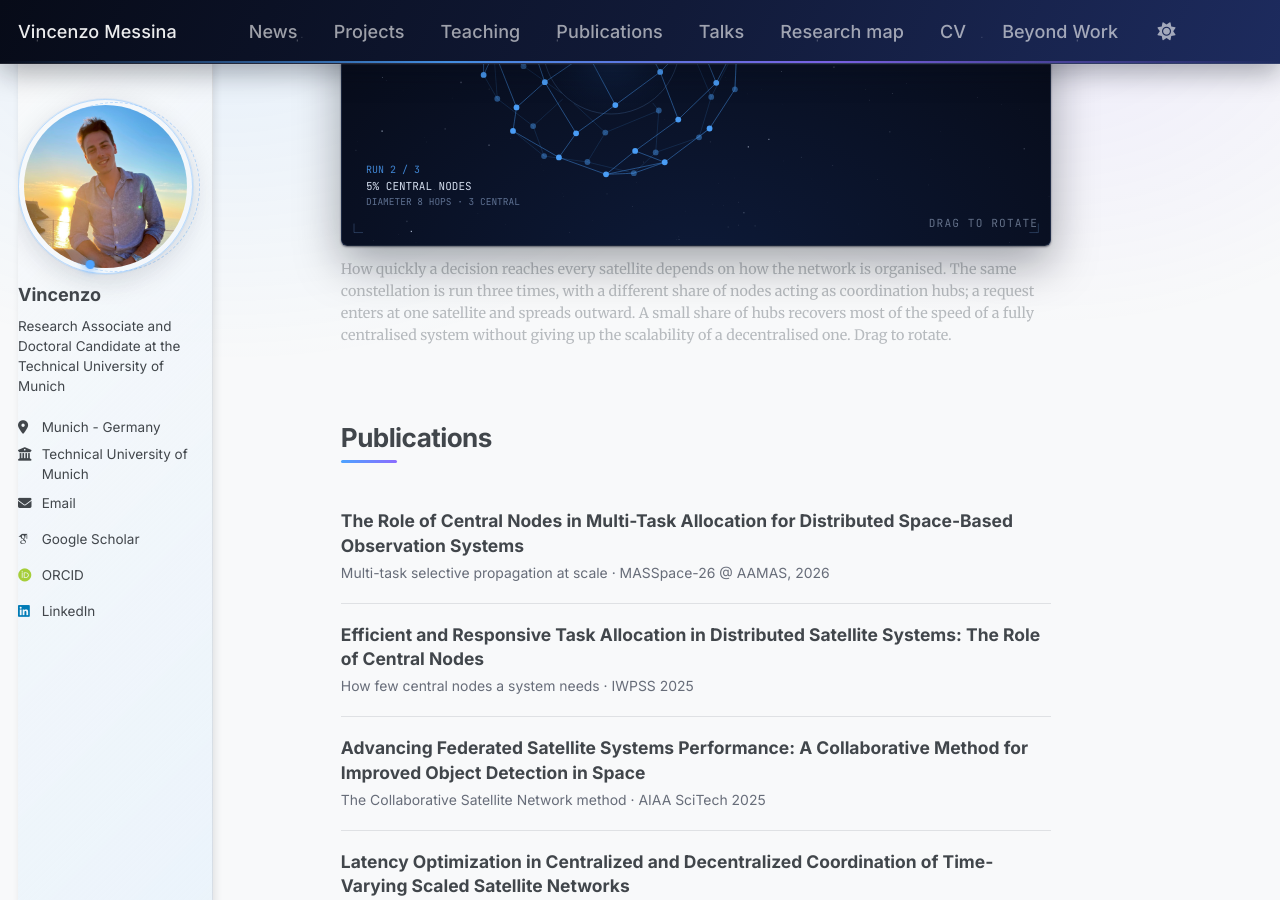
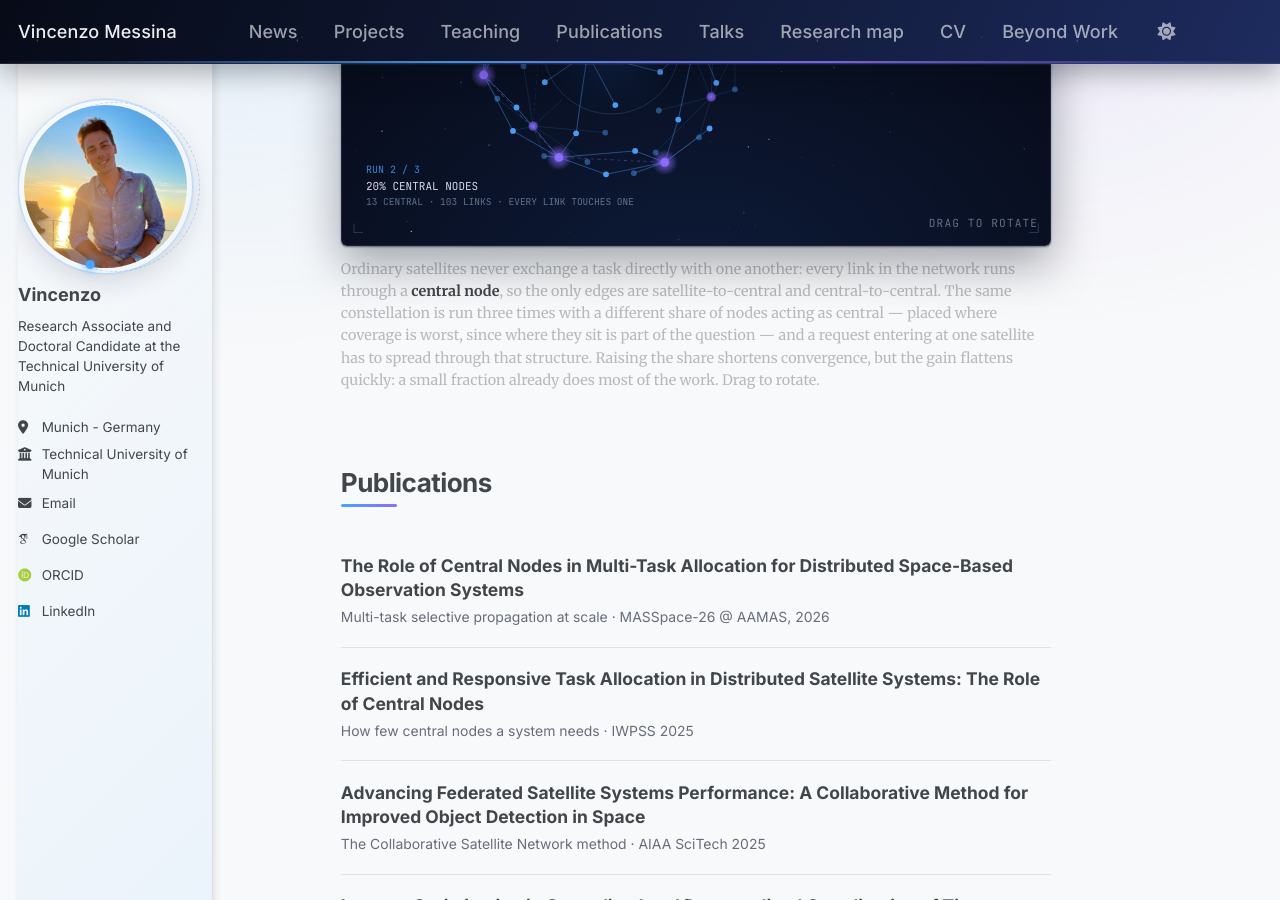
Before and after one commit to MessinaVincenzo/MessinaVincenzo.github.io, a Jekyll site: the page built from _portfolio/decentralised-coordination-task-allocation.md, in a window 1280 px wide and 900 px high, scrolled down 2153 px. Built offline with Jekyll 4.4.1, drawn with Linux system fonts in a browser that asks for light colours; some web fonts are replaced; part of the change alters nothing that is shown.

Commit message:
Fix the central-node graph: every link must touch a central node
The scene was building a nearest-neighbour mesh across all 64 nodes and
only then adding hub-to-hub shortcuts on top, so ordinary satellites were
shown exchanging tasks directly with one another. In the scheme they do
not: a satellite bids to the central nodes it can reach, and the central
nodes talk among themselves. The only two kinds of edge are
peer-to-central and central-to-central.

The edge set is therefore built per run from the central nodes outward,
after they have been chosen, rather than once up front:

- an ordinary satellite links to its nearest central node, plus any other
  within range. The nearest one counts as reachable even when it is far,
  so a sparse run comes out slow rather than stranding half the network.
- central nodes link to everything within range, plus always the nearest
  one, so a handful of them still forms a connected backbone. Backbone
  links are drawn dashed to keep the two kinds of edge apart.

With the rule applied there is no graph at all at 0% central nodes, so
that run is gone; the three runs are now 5, 20 and 50 per cent. Bars are
scaled to the slowest of them and carry the convergence times from the
papers, with 95 s at 5% matching the figure quoted on the page.

Central nodes are now placed by farthest-point sampling instead of by
lowest random rank. Random choice bunched all three of them into one
corner at 5%, which both looked like a single hub and misrepresented the
problem - where the central nodes sit is part of the question.

The readout reports the link count and that every link touches a central
node, in place of a network diameter that barely moves in a hub-and-spoke
topology and so implied the wrong cause for the speed-up.

Co-Authored-By: Claude Opus 5 <noreply@anthropic.com>

```diff
--- a/_portfolio/decentralised-coordination-task-allocation.md
+++ b/_portfolio/decentralised-coordination-task-allocation.md
@@ -69,8 +69,8 @@ scheme while keeping the scalability of a decentralised one.
 {% include orbital-scene.html
      kind="central-nodes"
      ratio="wide"
-     label="The same satellite network run three times with a different fraction of central nodes, showing how much faster a task reaches every node once a few nodes are central."
-     caption="How quickly a decision reaches every satellite depends on how the network is organised. The same constellation is run three times, with a different share of nodes acting as coordination hubs; a request enters at one satellite and spreads outward. A small share of hubs recovers most of the speed of a fully centralised system without giving up the scalability of a decentralised one. Drag to rotate." %}
+     label="A satellite network in which ordinary satellites only ever link to central nodes, run three times with a different share of nodes acting as central, showing how quickly a request spreads through each."
+     caption="Ordinary satellites never exchange a task directly with one another: every link in the network runs through a <strong>central node</strong>, so the only edges are satellite-to-central and central-to-central. The same constellation is run three times with a different share of nodes acting as central &mdash; placed where coverage is worst, since where they sit is part of the question &mdash; and a request entering at one satellite has to spread through that structure. Raising the share shortens convergence, but the gain flattens quickly: a small fraction already does most of the work. Drag to rotate." %}
 
 ## Publications
 
--- a/assets/js/orbital-scenes.js
+++ b/assets/js/orbital-scenes.js
@@ -445,13 +445,12 @@
      buy back most of the responsiveness of a centralised scheme.
      ====================================================================== */
 
-  /* conv is the convergence time as a fraction of CONV_MAX seconds. The 5%
-     figure is the one quoted on the project page: under 100 s. */
-  var CONV_MAX = 280;
+  /* Convergence times as quoted in the papers; the 5% figure is the one on
+     the project page, under 100 s. Bars are scaled to the slowest run. */
   var RUNS = [
-    { f: 0.00, label: "fully decentralised", conv: 1.00 },
-    { f: 0.05, label: "5% central nodes", conv: 0.34 },
-    { f: 0.20, label: "20% central nodes", conv: 0.22 }
+    { f: 0.05, label: "5% central nodes", secs: 95 },
+    { f: 0.20, label: "20% central nodes", secs: 62 },
+    { f: 0.50, label: "50% central nodes", secs: 48 }
   ];
 
   VM.scenes["central-nodes"] = function (el) {
@@ -473,27 +472,23 @@
       nodes.push({ p: VM.v(r * Math.cos(a), z, r * Math.sin(a)), rank: rnd() });
     }
 
-    /* Nearest-neighbour graph: the links a satellite could plausibly hold.
-       Edges are deduped through a key set rather than by only keeping i < j -
-       dropping the reversed ones would leave the graph disconnected, and an
-       unreachable node would then light up at hop zero. */
-    var edges = [];
-    var seen = {};
+    /* Distances once, reused by every run. */
+    var D = [];
     for (i = 0; i < N; i++) {
-      var d = [];
+      D.push([]);
       for (var j = 0; j < N; j++) {
-        if (i === j) continue;
-        d.push([VM.len(VM.v(nodes[i].p.x - nodes[j].p.x, nodes[i].p.y - nodes[j].p.y, nodes[i].p.z - nodes[j].p.z)), j]);
-      }
-      d.sort(function (x, y) { return x[0] - y[0]; });
-      for (var k = 0; k < 3; k++) {
-        var a = Math.min(i, d[k][1]), b = Math.max(i, d[k][1]);
-        var key = a + ":" + b;
-        if (seen[key]) continue;
-        seen[key] = 1;
-        edges.push([a, b]);
+        D[i].push(VM.len(VM.v(
+          nodes[i].p.x - nodes[j].p.x,
+          nodes[i].p.y - nodes[j].p.y,
+          nodes[i].p.z - nodes[j].p.z)));
       }
     }
+
+    /* Chord distances on the shell, beyond which two satellites are taken to
+       be out of reach of one another. */
+    var HUB_RANGE = 0.95;
+    var PEER_RANGE = 0.70;
+    var PEER_MAX = 3;
 
     var ctl = VM.orbitControl(el, -0.5, 0.2);
     var RUN_T = 4.6;
@@ -502,43 +497,97 @@
     function levelsFor(runIdx) {
       if (cached[runIdx]) return cached[runIdx];
       var f = RUNS[runIdx].f;
-      /* Take exactly round(f*N) hubs rather than thresholding the random
-         rank, so the count in the readout matches the label on the bar. */
-      var order = [];
-      for (var i2 = 0; i2 < N; i2++) order.push(i2);
-      order.sort(function (a, b) { return nodes[a].rank - nodes[b].rank; });
+
+      /* Exactly round(f*N) central nodes, placed by farthest-point sampling:
+         each new one goes wherever is currently worst served. Picking them at
+         random instead bunches them together, which both looks like a single
+         hub and misrepresents the problem - where the central nodes sit is
+         part of the question, not an afterthought. */
       var want = Math.round(f * N);
+      var start = 0;
+      for (var i2 = 1; i2 < N; i2++) if (nodes[i2].rank < nodes[start].rank) start = i2;
+      var chosen = [start];
+      var taken = {};
+      taken[start] = 1;
+      while (chosen.length < want) {
+        var best = -1, bestD = -1;
+        for (i2 = 0; i2 < N; i2++) {
+          if (taken[i2]) continue;
+          var md = 1e9;
+          for (var c2 = 0; c2 < chosen.length; c2++) md = Math.min(md, D[i2][chosen[c2]]);
+          if (md > bestD) { bestD = md; best = i2; }
+        }
+        if (best < 0) break;
+        chosen.push(best);
+        taken[best] = 1;
+      }
       var central = [];
       for (i2 = 0; i2 < N; i2++) central.push(false);
-      for (i2 = 0; i2 < want; i2++) central[order[i2]] = true;
-      /* Central nodes reach each other in one hop; that is what shortens the
-         diameter so sharply for a small f. */
-      var ex = edges.slice();
-      var hubs = [];
-      for (i2 = 0; i2 < N; i2++) if (central[i2]) hubs.push(i2);
-      for (i2 = 0; i2 < hubs.length; i2++) {
-        for (var j2 = i2 + 1; j2 < hubs.length; j2++) ex.push([hubs[i2], hubs[j2]]);
-      }
-      var lvl = hopLevels(ex, N, 0);
-      /* Anything the walk never reached must not read as "knows already". */
+      for (i2 = 0; i2 < chosen.length; i2++) central[chosen[i2]] = true;
+
+      var hubs = [], peers = [];
+      for (i2 = 0; i2 < N; i2++) (central[i2] ? hubs : peers).push(i2);
+
+      /* Every link has to touch a central node. An ordinary satellite never
+         exchanges a task with another ordinary satellite - it only ever bids
+         to the central nodes it can reach - so the only two kinds of edge in
+         the network are peer-to-central and central-to-central. */
+      var edges = [], seen = {};
+      function add(x, y) {
+        if (x === y) return;
+        var lo = Math.min(x, y), hi = Math.max(x, y), k = lo + ":" + hi;
+        if (seen[k]) return;
+        seen[k] = 1;
+        edges.push([lo, hi]);
+      }
+
+      function byDistanceFrom(from, list) {
+        var out = [];
+        for (var q = 0; q < list.length; q++) if (list[q] !== from) out.push(list[q]);
+        out.sort(function (x, y) { return D[from][x] - D[from][y]; });
+        return out;
+      }
+
+      for (var pi = 0; pi < peers.length; pi++) {
+        var p = peers[pi];
+        var near = byDistanceFrom(p, hubs);
+        if (!near.length) continue;
+        /* The nearest central node always counts as reachable, even when it
+           is far: otherwise a sparse run would simply strand half the
+           constellation instead of being slow. */
+        add(p, near[0]);
+        for (var k2 = 1; k2 < near.length && k2 < PEER_MAX; k2++) {
+          if (D[p][near[k2]] <= PEER_RANGE) add(p, near[k2]);
+        }
+      }
+
+      /* The central-node backbone: everything in range, plus the nearest one
+         so a handful of hubs still forms a connected chain. */
+      for (var hi2 = 0; hi2 < hubs.length; hi2++) {
+        var hA = hubs[hi2];
+        var others = byDistanceFrom(hA, hubs);
+        if (!others.length) continue;
+        add(hA, others[0]);
+        for (var c1 = 1; c1 < others.length; c1++) {
+          if (D[hA][others[c1]] <= HUB_RANGE) add(hA, others[c1]);
+        }
+      }
+
+      var lvl = hopLevels(edges, N, 0);
       var max = 0;
       for (i2 = 0; i2 < N; i2++) if (lvl[i2] > max) max = lvl[i2];
+      /* Anything the walk never reached must not read as "knows already". */
       for (i2 = 0; i2 < N; i2++) if (lvl[i2] < 0) lvl[i2] = max + 1;
 
-      /* Hub-to-hub pairs, used for both the walk and the drawing. Capped so a
-         large fraction cannot turn into thousands of strokes per frame. */
-      var pairs = [];
-      for (i2 = 0; i2 < hubs.length && pairs.length < 160; i2++) {
-        for (var j3 = i2 + 1; j3 < hubs.length && pairs.length < 160; j3++) {
-          pairs.push([hubs[i2], hubs[j3]]);
-        }
-      }
       cached[runIdx] = {
         lvl: lvl, central: central, hubs: hubs.length,
-        pairs: pairs, max: Math.max(max, 1)
+        edges: edges, max: Math.max(max, 1)
       };
       return cached[runIdx];
     }
+
+    var slowest = 0;
+    for (var ri = 0; ri < RUNS.length; ri++) slowest = Math.max(slowest, RUNS[ri].secs);
 
     VM.animate(canvas, function (ctx, w, h, t) {
       var idx = Math.floor(t / RUN_T) % RUNS.length;
@@ -574,14 +623,14 @@
 
       /* Draw a link as a run of short pieces, dropping the pieces that fall
          behind the globe. A single straight stroke would cut through it. */
-      function link(a, b, colour, dim) {
-        var SEG = 10, prev = null, prevHid = false;
+      function link(x, y, colour) {
+        var SEG = 8, prev = null, prevHid = false;
         for (var q = 0; q <= SEG; q++) {
           var u = q / SEG;
           var p = VM.v(
-            nodes[a].p.x + (nodes[b].p.x - nodes[a].p.x) * u,
-            nodes[a].p.y + (nodes[b].p.y - nodes[a].p.y) * u,
-            nodes[a].p.z + (nodes[b].p.z - nodes[a].p.z) * u
+            nodes[x].p.x + (nodes[y].p.x - nodes[x].p.x) * u,
+            nodes[x].p.y + (nodes[y].p.y - nodes[x].p.y) * u,
+            nodes[x].p.z + (nodes[y].p.z - nodes[x].p.z) * u
           );
           var s = cam.project(p);
           var hid = VM.hidden(s.q, RW);
@@ -593,32 +642,31 @@
         }
       }
 
+      /* Backbone links dashed, so the two kinds of edge stay distinguishable. */
       ctx.lineWidth = 1;
-      for (var e = 0; e < edges.length; e++) {
-        var ea = edges[e][0], eb = edges[e][1];
-        var lit = front >= Math.max(L.lvl[ea], L.lvl[eb]);
-        var depth = (scr[ea].z + scr[eb].z) * 0.5 > 0 ? 1 : 0.35;
-        link(ea, eb, lit ? VM.fade(C.accent, 0.42 * depth) : "rgba(150,175,215," + 0.1 * depth + ")");
-      }
-
-      /* Hub-to-hub links, drawn dashed because they are the shortcut that
-         collapses the diameter. */
-      if (L.pairs.length) {
-        ctx.setLineDash([2, 4]);
-        ctx.lineWidth = 1;
-        var hubCol = VM.fade(C.accent2, front >= 1 ? 0.3 : 0.1);
-        for (var pi = 0; pi < L.pairs.length; pi++) {
-          link(L.pairs[pi][0], L.pairs[pi][1], hubCol);
-        }
-        ctx.setLineDash([]);
+      for (var pass = 0; pass < 2; pass++) {
+        var backbone = pass === 1;
+        if (backbone) ctx.setLineDash([2, 4]);
+        for (var e = 0; e < L.edges.length; e++) {
+          var ea = L.edges[e][0], eb = L.edges[e][1];
+          var isBackbone = L.central[ea] && L.central[eb];
+          if (isBackbone !== backbone) continue;
+          var lit = front >= Math.max(L.lvl[ea], L.lvl[eb]);
+          var depth = (scr[ea].z + scr[eb].z) * 0.5 > 0 ? 1 : 0.35;
+          var col = backbone
+            ? VM.fade(C.accent2, (lit ? 0.42 : 0.12) * depth)
+            : (lit ? VM.fade(C.accent, 0.42 * depth) : "rgba(150,175,215," + 0.1 * depth + ")");
+          link(ea, eb, col);
+        }
+        if (backbone) ctx.setLineDash([]);
       }
 
       var sorted = [];
       for (i3 = 0; i3 < N; i3++) sorted.push(i3);
       sorted.sort(function (x, y) { return scr[x].z - scr[y].z; });
 
-      for (var q = 0; q < sorted.length; q++) {
-        var i4 = sorted[q];
+      for (var q2 = 0; q2 < sorted.length; q2++) {
+        var i4 = sorted[q2];
         var s = scr[i4];
         if (VM.hidden(s.q, RW)) continue;      /* behind the globe */
         var known = front >= L.lvl[i4];
@@ -645,19 +693,19 @@
       panel(ctx, px, py, pw, 116, "CONVERGENCE vs CENTRAL-NODE FRACTION");
 
       for (var b = 0; b < RUNS.length; b++) {
-        var by = py + 30 + b * 20;
+        var by = py + 34 + b * 22;
         var on = b === idx;
         var done = b < idx || (on && ph > 0.72);
         var grow = b < idx ? 1 : on ? VM.ease((ph - 0.5) / 0.4) : 0;
-        VM.label(ctx, RUNS[b].f === 0 ? "0%" : Math.round(RUNS[b].f * 100) + "%",
+        VM.label(ctx, Math.round(RUNS[b].f * 100) + "%",
           px + 10, by, on ? C.ink : "rgba(150,175,215,0.55)", 9.5);
         var bx = px + 42, bw = pw - 86;
         ctx.fillStyle = "rgba(150,175,215,0.12)";
         ctx.fillRect(bx, by - 4, bw, 8);
         ctx.fillStyle = on ? VM.fade(C.accent, 0.95) : VM.fade(C.accent, 0.4);
-        ctx.fillRect(bx, by - 4, bw * RUNS[b].conv * grow, 8);
+        ctx.fillRect(bx, by - 4, bw * (RUNS[b].secs / slowest) * grow, 8);
         if (done) {
-          VM.label(ctx, Math.round(RUNS[b].conv * CONV_MAX) + "s", px + pw - 38, by,
+          VM.label(ctx, RUNS[b].secs + "s", px + pw - 38, by,
             on ? C.good : "rgba(150,175,215,0.55)", 9.5);
         }
       }
@@ -666,7 +714,7 @@
       var ry2 = narrow ? 26 : h - 74;
       VM.label(ctx, "RUN " + (idx + 1) + " / " + RUNS.length, rx2, ry2, VM.fade(C.accent, 0.8), 10);
       VM.label(ctx, run.label.toUpperCase(), rx2, ry2 + 16, C.ink, 11);
-      VM.label(ctx, "DIAMETER " + L.max + " HOPS · " + L.hubs + " CENTRAL",
+      VM.label(ctx, L.hubs + " CENTRAL · " + L.edges.length + " LINKS · EVERY LINK TOUCHES ONE",
         rx2, ry2 + 32, "rgba(150,175,215,0.6)", 9.5);
 
       ticks(ctx, 12, 12, w - 24, h - 24, 9, "rgba(120,160,220,0.28)");
```
